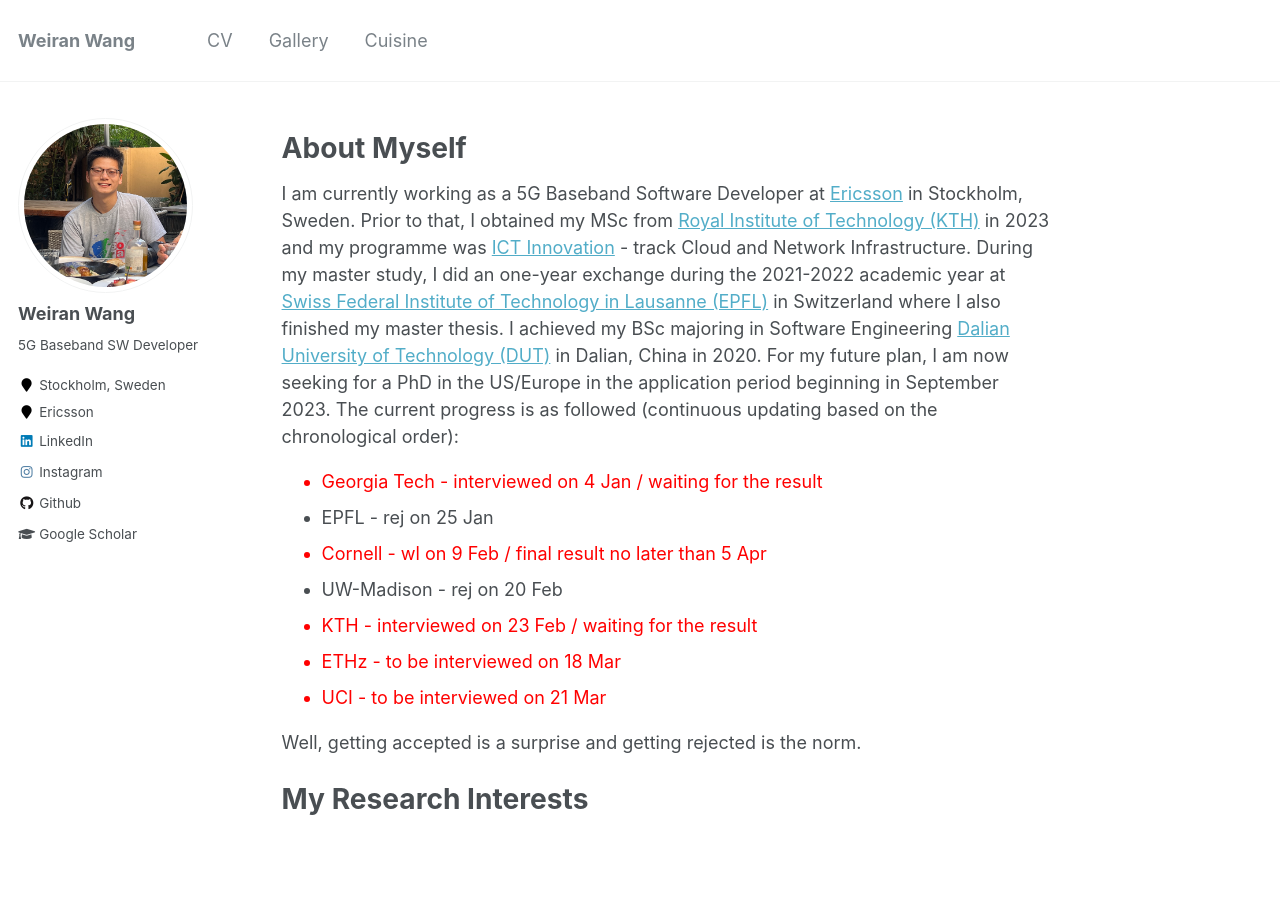
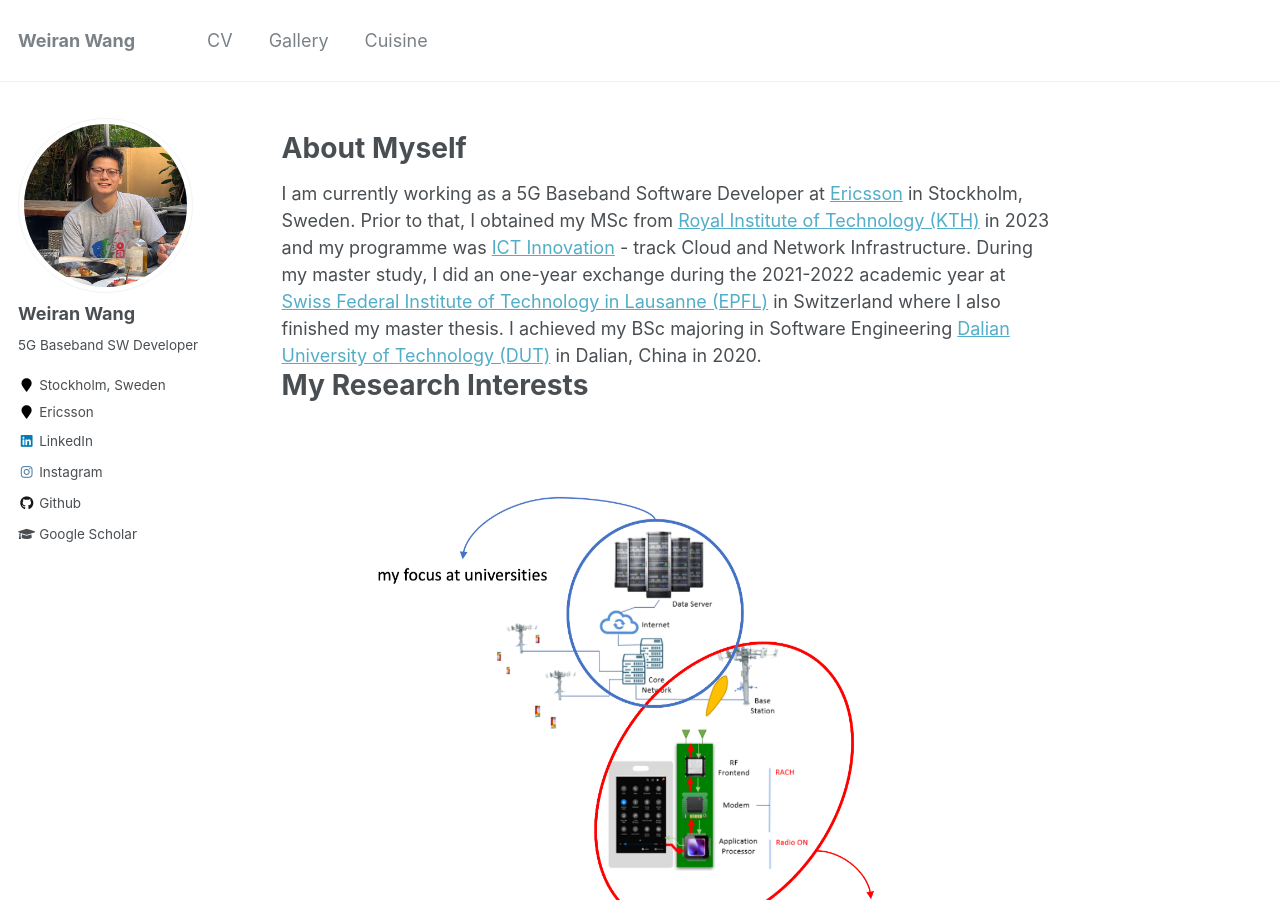
Before and after one commit to wangweiran0129/wangweiran0129.github.io, a Jekyll site: the page built from _pages/about.html, in a window 1280 px wide and 900 px high. Built offline with Jekyll 4.4.1, drawn with Linux system fonts in a browser that asks for light colours.

Commit message:
Delete the phd process content from my homepage

```diff
--- a/_pages/about.html
+++ b/_pages/about.html
@@ -13,19 +13,6 @@ I am currently working as a 5G Baseband Software Developer at <a href="https://w
 
 Prior to that, I obtained my MSc from <a href="https://www.kth.se/en">Royal Institute of Technology (KTH)</a> in 2023 and my programme was <a href="https://www.kth.se/en/studies/master/ict-innovation">ICT Innovation</a> - track Cloud and Network Infrastructure. During my master study, I did an one-year exchange during the 2021-2022 academic year at <a href="https://www.epfl.ch/en/">Swiss Federal Institute of Technology in Lausanne (EPFL)</a> in Switzerland where I also finished my master thesis. I achieved my BSc majoring in Software Engineering <a href="https://en.dlut.edu.cn/">Dalian University of Technology (DUT)</a> in Dalian, China in 2020.
 
-For my future plan, I am now seeking for a PhD in the US/Europe in the application period beginning in September 2023.
-The current progress is as followed (continuous updating based on the chronological order):
-<ul id="application_status">
-  <li style="color:red">Georgia Tech - interviewed on 4 Jan / waiting for the result</li>
-  <li>EPFL - rej on 25 Jan</li>
-  <li style="color:red">Cornell - wl on 9 Feb / final result no later than 5 Apr</li>
-  <li>UW-Madison - rej on 20 Feb</li>
-  <li style="color:red">KTH - interviewed on 23 Feb / waiting for the result</li>
-  <li style="color:red">ETHz - to be interviewed on 18 Mar</li>
-  <li style="color:red">UCI - to be interviewed on 21 Mar</li>
-</ul>
-Well, getting accepted is a surprise and getting rejected is the norm.
-<br>
 <br>
 
 <h1>My Research Interests</h1>
```
